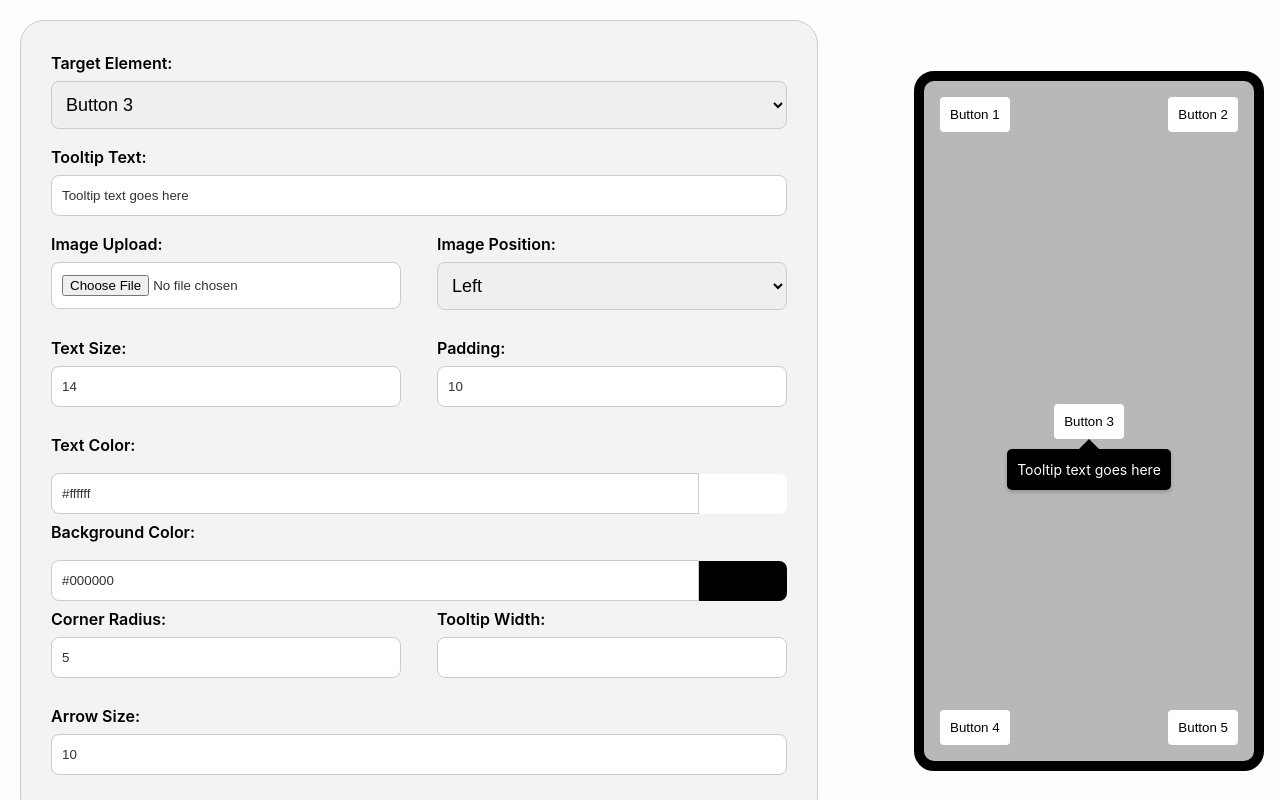
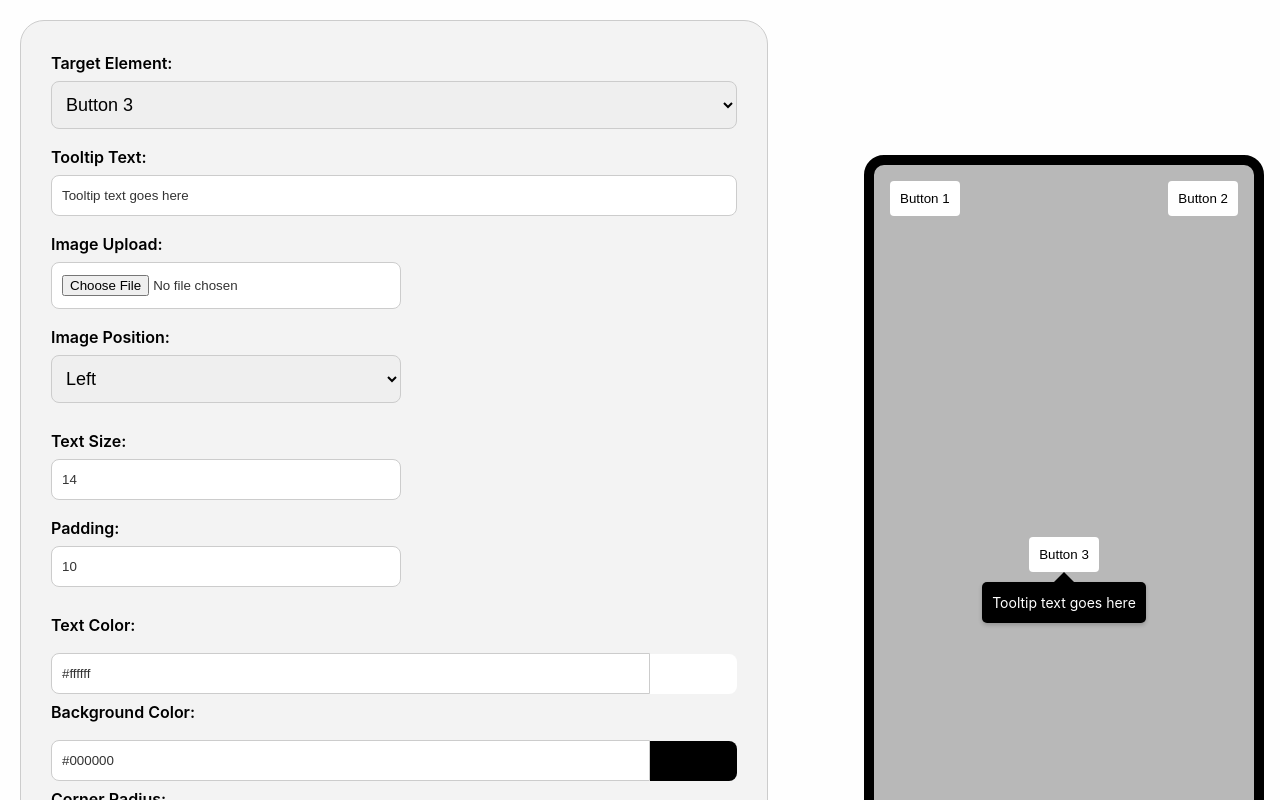
Before and after one commit to saipranay47/tooltips, a React (Vite) app: page / in a window 1280 px wide. Shown: the top 800 px of the page. Built offline with nearby package versions, Linux system fonts and the light colour scheme.

Commit message:
size adjestment for mobile priview

```diff
--- a/src/App.jsx
+++ b/src/App.jsx
@@ -9,7 +9,7 @@ const Container = styled.div`
   align-items: center;
   height: 100%;
   width: 100vw;
-  max-width: 1300px;
+  max-width: 1400px;
 `;
 
 function App() {
--- a/src/components/preview/MobilePreviewElements.jsx
+++ b/src/components/preview/MobilePreviewElements.jsx
@@ -2,11 +2,11 @@ import styled from "styled-components";
 
 export const MobileContainer = styled.div`
   width: 100%;
-  max-width: 350px;
+  max-width: 400px;
   border: 10px solid black;
   border-radius: 20px;
   height: 100%;
-  min-height: 700px;
+  min-height: 800px;
 
   padding: 16px;
   margin: 16px;
```
